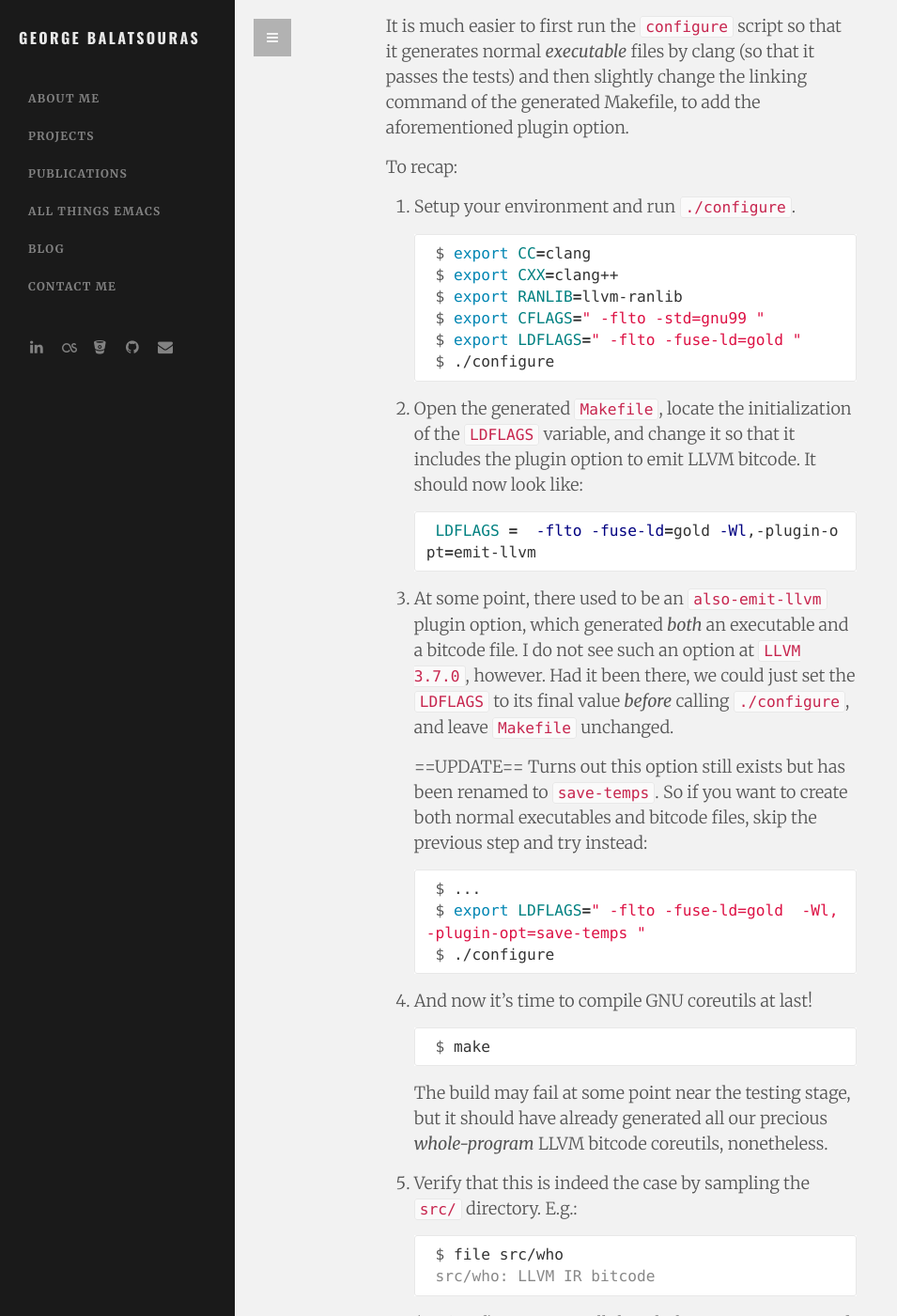
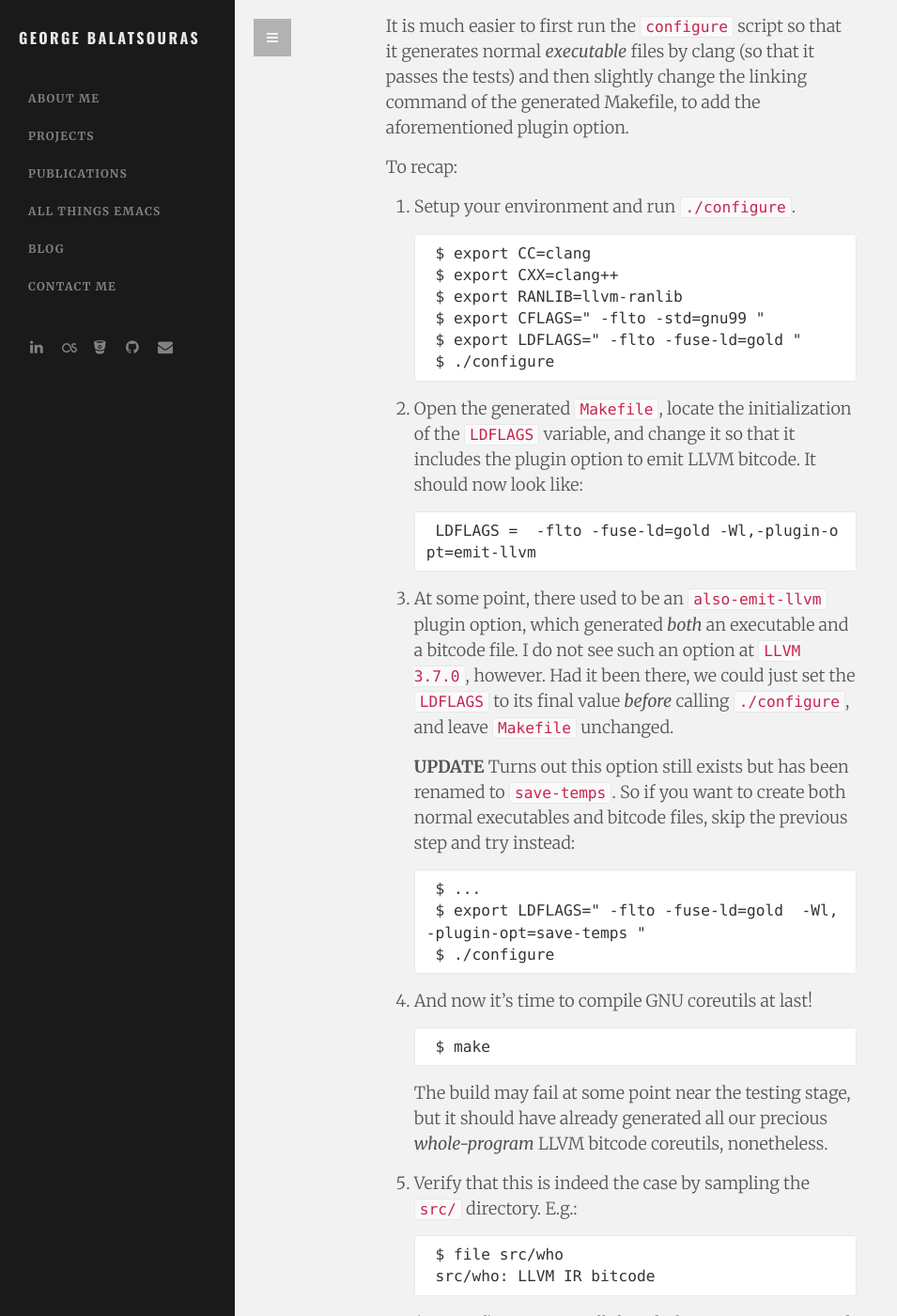
Before and after one commit to gbalats/gbalats.github.io, a Jekyll site: the page built from _posts/2015-12-10-compiling-autotooled-projects-to-LLVM-bitcode.md, in a window 1280 px wide and 1400 px high, scrolled down 2551 px. Shown: the whole window at 94% size, without its empty margins (0-955 px from the left). Built offline with Jekyll 4.4.1, drawn with Linux system fonts in a browser that asks for light colours; Markdown is read by kramdown in place of the engine named in the settings; comment, search, counter and statistics services are not loaded; some of the changed text lies outside the part shown.

```diff
--- a/Gemfile
+++ b/Gemfile
@@ -1,3 +1,2 @@
 source 'https://rubygems.org'
 gem 'github-pages'
-gem 'redcarpet'
--- a/_config.yml
+++ b/_config.yml
@@ -11,15 +11,11 @@ lastfm_username: gbalats
 disqus_shortname: gbalats
 
 # Build settings
-markdown: redcarpet
-redcarpet:
-    extensions: [
-        "smart",
-        "tables",
-        "no_intra_emphasis",
-        "with_toc_data",
-        "highlight"
-    ]
+markdown: kramdown
+highlighter: rouge
+
+kramdown:
+  input: GFM
 
 # Sass settings
 sass:
--- a/_posts/2015-12-10-compiling-autotooled-projects-to-LLVM-bitcode.md
+++ b/_posts/2015-12-10-compiling-autotooled-projects-to-LLVM-bitcode.md
@@ -50,11 +50,9 @@ same for other autotooled software as well.
 
 2. Verify that `ld.gold` accepts *plugin* arguments by running:
 
-    ~~~
-    $ ld.gold -plugin
-    ~~~
+       $ ld.gold -plugin
 
-    You should see a warning such as `-plugin: missing argument`.
+   You should see a warning such as `-plugin: missing argument`.
 
 3. Verify that your LLVM installation contains the
    [gold plugin](http://llvm.org/docs/GoldPlugin.html) (look for
@@ -126,22 +124,18 @@ To recap:
 
 1. Setup your environment and run `./configure`.
 
-    ~~~ console
-    $ export CC=clang
-    $ export CXX=clang++
-    $ export RANLIB=llvm-ranlib
-    $ export CFLAGS=" -flto -std=gnu99 "
-    $ export LDFLAGS=" -flto -fuse-ld=gold "
-    $ ./configure
-    ~~~
+        $ export CC=clang
+        $ export CXX=clang++
+        $ export RANLIB=llvm-ranlib
+        $ export CFLAGS=" -flto -std=gnu99 "
+        $ export LDFLAGS=" -flto -fuse-ld=gold "
+        $ ./configure
 
 2. Open the generated `Makefile`, locate the initialization of the
    `LDFLAGS` variable, and change it so that it includes the plugin
    option to emit LLVM bitcode. It should now look like:
 
-    ~~~ make
-    LDFLAGS =  -flto -fuse-ld=gold -Wl,-plugin-opt=emit-llvm
-    ~~~
+        LDFLAGS =  -flto -fuse-ld=gold -Wl,-plugin-opt=emit-llvm
 
 3. At some point, there used to be an `also-emit-llvm` plugin option,
    which generated *both* an executable and a bitcode file. I do not
@@ -149,21 +143,17 @@ To recap:
    could just set the `LDFLAGS` to its final value *before* calling
    `./configure`, and leave `Makefile` unchanged.
 
-    ==UPDATE== Turns out this option still exists but has been renamed
-    to `save-temps`. So if you want to create both normal executables
-    and bitcode files, skip the previous step and try instead:
+   **UPDATE** Turns out this option still exists but has been renamed
+   to `save-temps`. So if you want to create both normal executables
+   and bitcode files, skip the previous step and try instead:
 
-    ~~~ console
-    $ ...
-    $ export LDFLAGS=" -flto -fuse-ld=gold  -Wl,-plugin-opt=save-temps "
-    $ ./configure
-    ~~~
+        $ ...
+        $ export LDFLAGS=" -flto -fuse-ld=gold  -Wl,-plugin-opt=save-temps "
+        $ ./configure
 
 4. And now it's time to compile GNU coreutils at last!
 
-    ~~~ console
-    $ make
-    ~~~
+        $ make
 
     The build may fail at some point near the testing stage, but it should
     have already generated all our precious *whole-program* LLVM
@@ -172,20 +162,16 @@ To recap:
 5. Verify that this is indeed the case by sampling the
    `src/` directory. E.g.:
 
-    ~~~ console
-    $ file src/who
-    src/who: LLVM IR bitcode
-    ~~~
+        $ file src/who
+        src/who: LLVM IR bitcode
 
 6. (Optional) To rename all the whole-program generated bitcode files
    (adding the standard `.bc` suffix) and gather them to some `out/`
    directory, run:
 
-    ~~~ console
-    $ mkdir out/
-    $ for i in `find src/ -type f -not -name '*.o' -maxdepth 1`
-    > do [[ $(file -b $i) = "LLVM IR bitcode" ]] && cp $i ${i/src/out}.bc
-    > done
-    ~~~
+        $ mkdir out/
+        $ for i in `find src/ -type f -not -name '*.o' -maxdepth 1`
+        > do [[ $(file -b $i) = "LLVM IR bitcode" ]] && cp $i ${i/src/out}.bc
+        > done
 
 And now we are done!
```
Also changed, not shown: Gemfile.lock.
